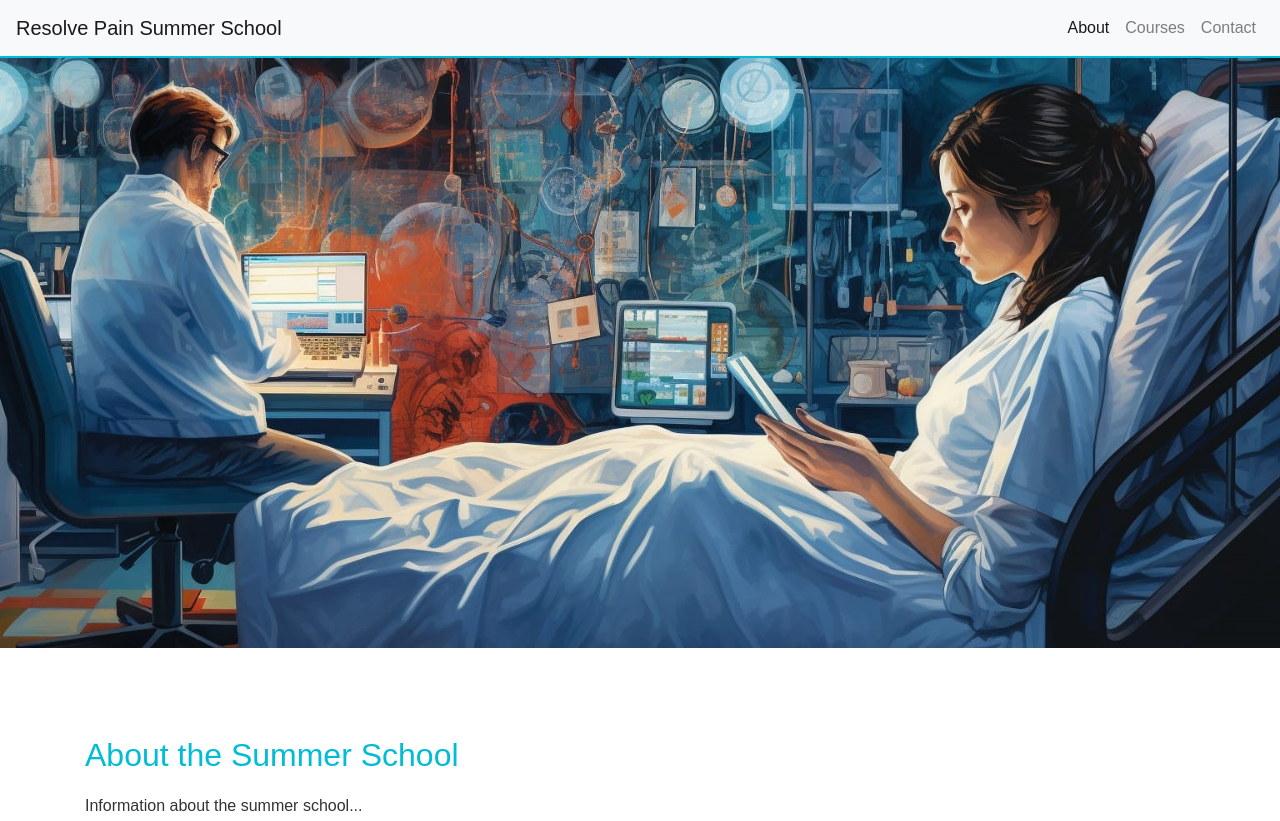
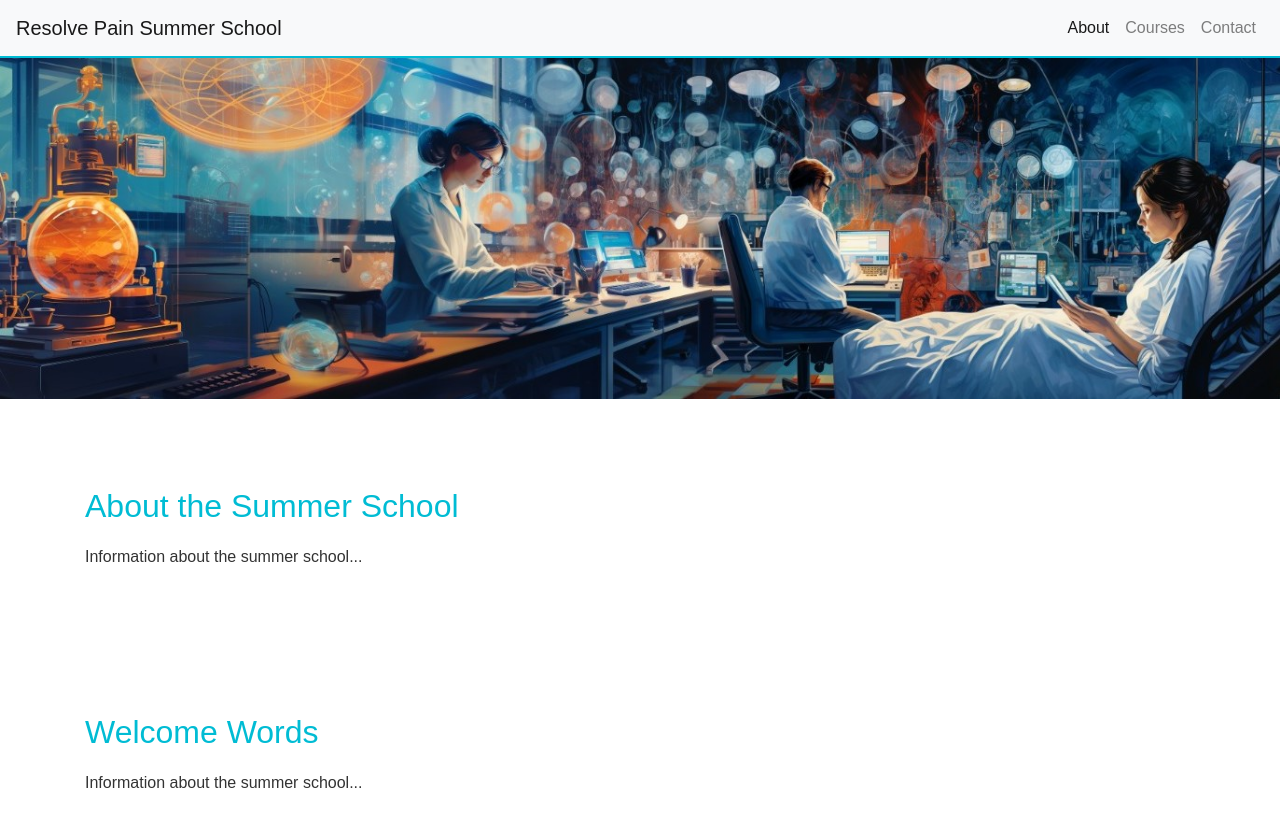
Before and after one commit to AmSchulte/resolvepain-summerschool2024, a plain HTML site: page index.html in a window 1280 px wide. Shown: the top 821 px of the page. Drawn offline with nearby package versions, Linux system fonts and the light colour scheme.

Commit message:
Update index.html

```diff
--- a/index.html
+++ b/index.html
@@ -32,7 +32,7 @@
 
     <!-- Banner -->
     <header class="banner">
-        <img src="https://github.com/AmSchulte/resolvepain-summerschool2024/blob/main/Banner_small.jpeg?raw=true" alt="Banner" class="img-fluid">
+        <img src="https://github.com/AmSchulte/resolvepain-summerschool2024/blob/main/Banner_wider.jpeg?raw=true" alt="Banner" class="img-fluid">
     </header>
 
 
```
